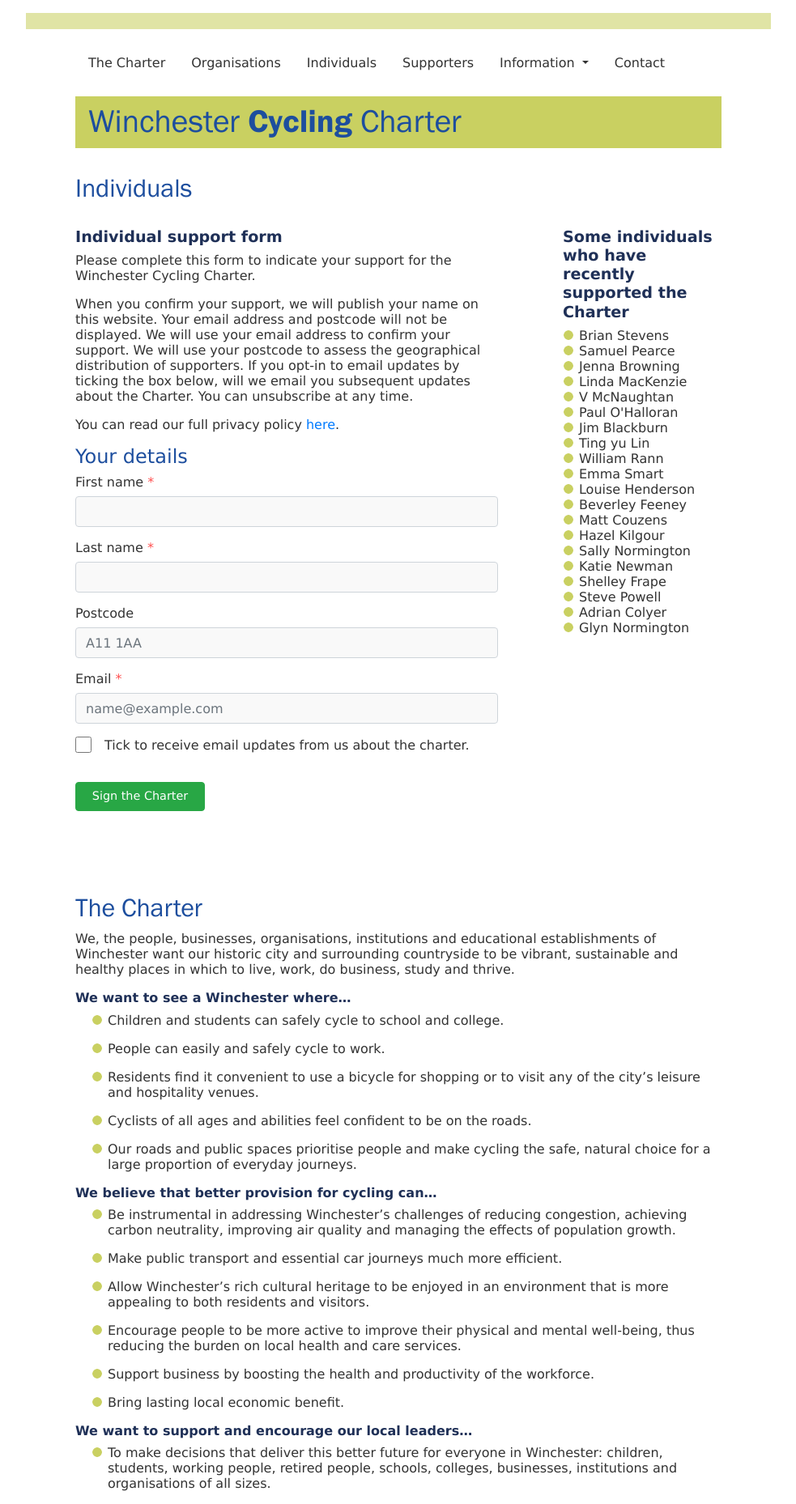
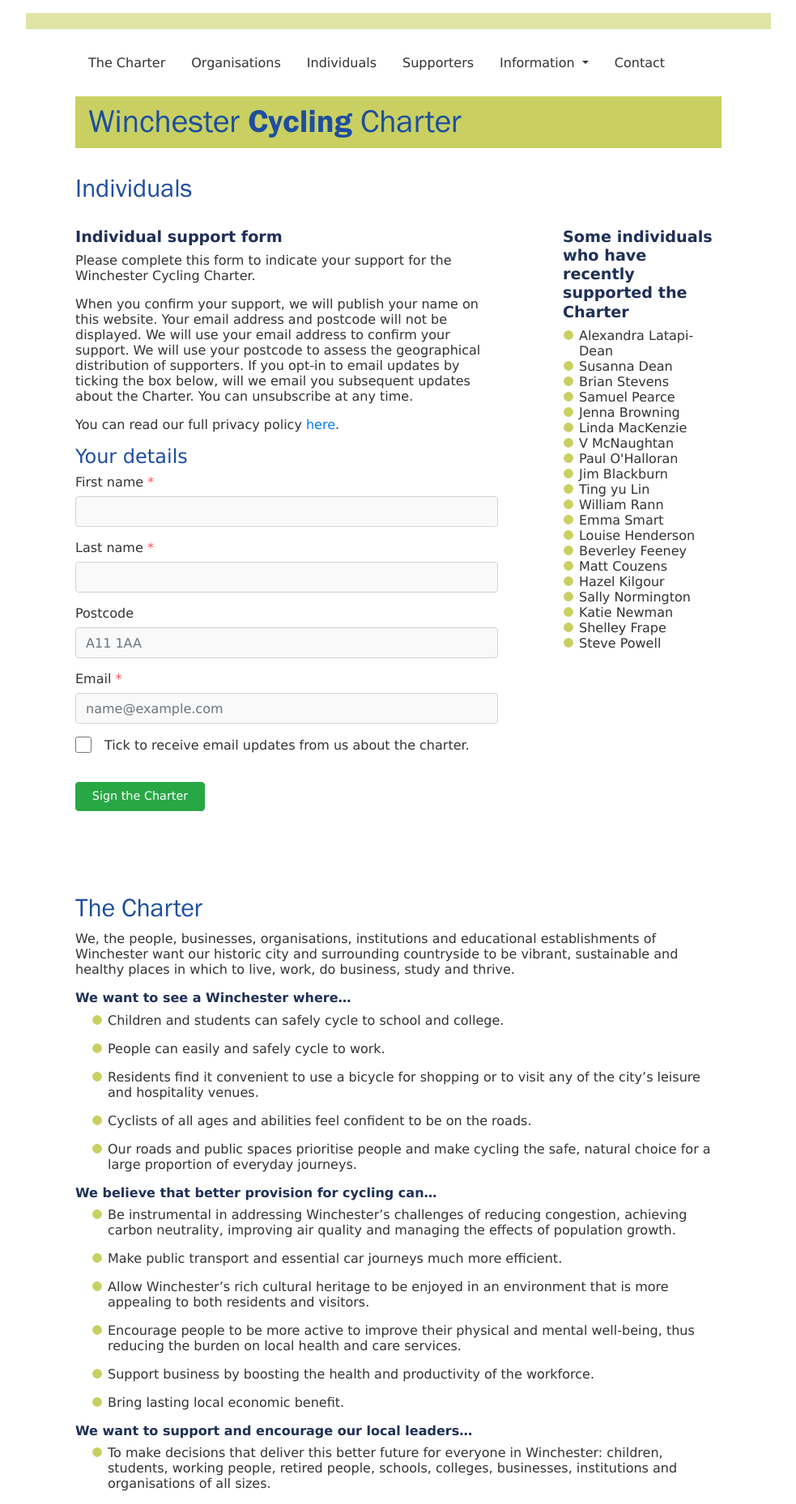
Before and after one commit to winchestercyclingcharter/winchestercyclingcharter.github.io, a Jekyll site: the page built from ind-page.md, in a window 1280 px wide. Shown: the whole page at 81% size, without its empty margins (148-1131 px from the left). Built offline with Jekyll 4.4.1, drawn with Linux system fonts in a browser that asks for light colours; nearby versions of some CDN libraries.

Commit message:
Update people.yml

```diff
--- a/_data/people.yml
+++ b/_data/people.yml
@@ -733,3 +733,5 @@ people:
 - { lastname: Browning, firstname: Jenna, dt: 20211102-143735-532421 }
 - { lastname: Pearce, firstname: Samuel, dt: 20211104-104324-946090 }
 - { lastname: Stevens, firstname: Brian, dt: 20211107-101520-023144 }
+- { lastname: Dean, firstname: Susanna, dt: 20211108-182440-374270 }
+- { lastname: Latapi-Dean, firstname: Alexandra, dt: 20211108-200026-108788 }
```
